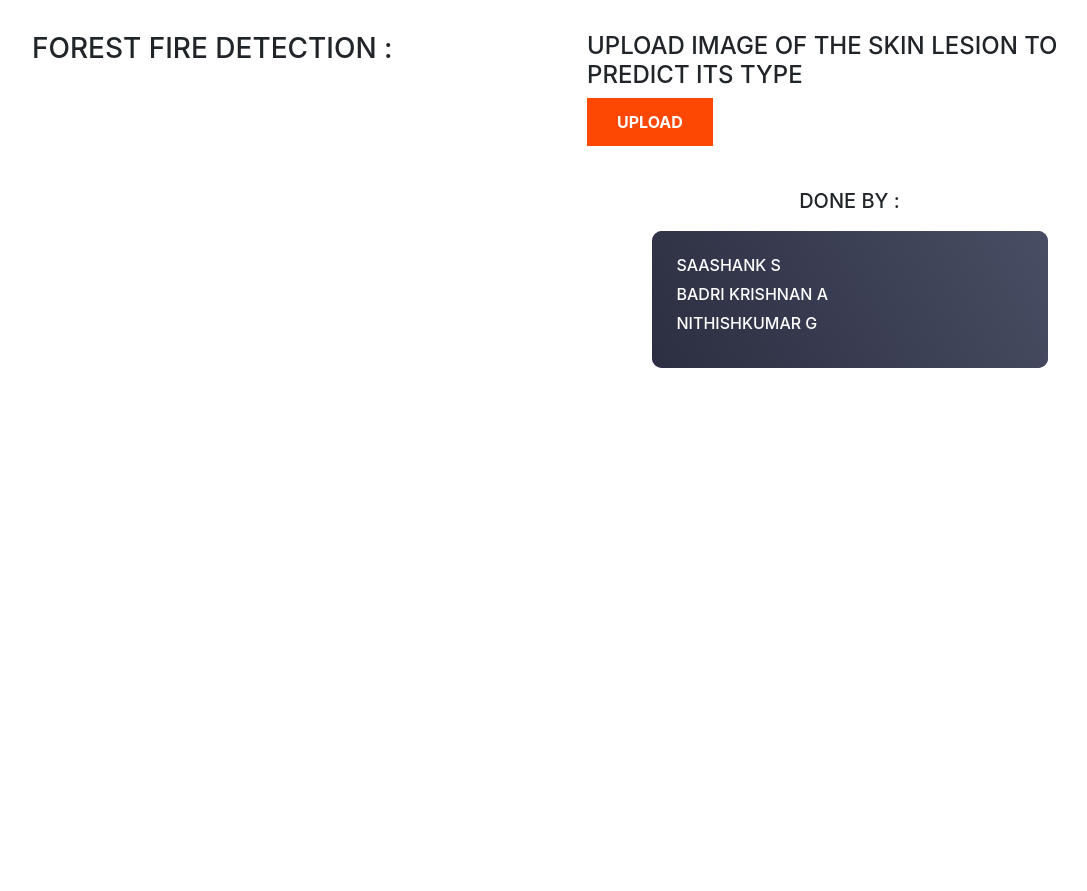
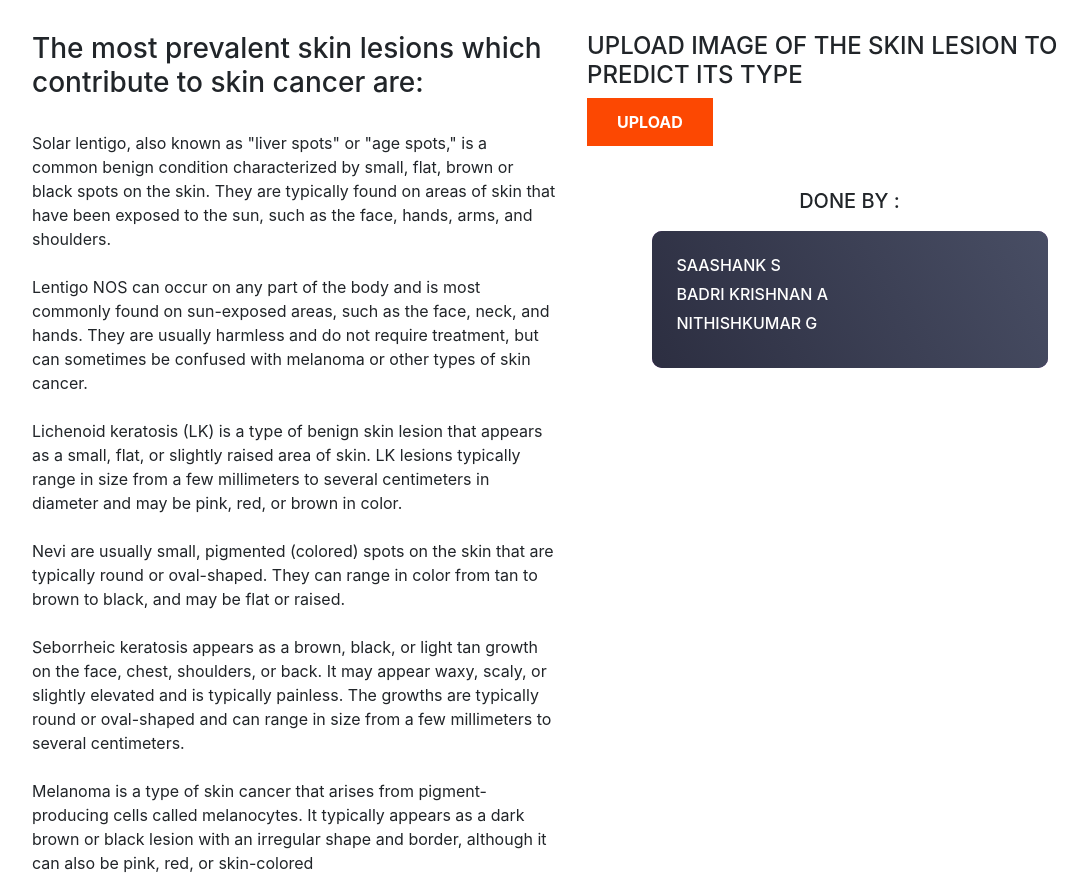
Before and after one commit to LiteBrick204/abcd-rule-based-lesion-classification, a Flask app: template templates/index.html in a window 1280 px wide. Shown: the part 34-925 px from the top of the page, without its empty margins (68-1155 px from the left). Before the commit the page ends 402 px from the top, so only its background shows below. Run offline with Flask 2, Linux system fonts and the light colour scheme; the template is opened without the code that fills it: most values are stand-ins (such as "Sample title", 1, 10 or a date in 2020); some libraries are stand-ins or nearby versions.

Commit message:
Update index.html

```diff
--- a/templates/index.html
+++ b/templates/index.html
@@ -29,13 +29,16 @@
 		<div class="container">
 		  <div class="row">
 			<div class="col-sm-6 bd">
-			  <h3>FOREST FIRE DETECTION : </h3>
+			  <h3> The most prevalent skin lesions which contribute to skin cancer are: </h3>
 			  <br class="lgh">
 			  <p>
-
+                  Solar lentigo, also known as "liver spots" or "age spots," is a common benign condition characterized by small, flat, brown or black spots on the skin. They are typically found on areas of skin that have been exposed to the sun, such as the face, hands, arms, and shoulders.
+                  <br><br> Lentigo NOS can occur on any part of the body and is most commonly found on sun-exposed areas, such as the face, neck, and hands. They are usually harmless and do not require treatment, but can sometimes be confused with melanoma or other types of skin cancer.
+                  <br><br> Lichenoid keratosis (LK) is a type of benign skin lesion that appears as a small, flat, or slightly raised area of skin. LK lesions typically range in size from a few millimeters to several centimeters in diameter and may be pink, red, or brown in color.
+                  <br><br> Nevi are usually small, pigmented (colored) spots on the skin that are typically round or oval-shaped. They can range in color from tan to brown to black, and may be flat or raised.
+                  <br><br> Seborrheic keratosis appears as a brown, black, or light tan growth on the face, chest, shoulders, or back. It may appear waxy, scaly, or slightly elevated and is typically painless. The growths are typically round or oval-shaped and can range in size from a few millimeters to several centimeters.
+                  <br><br> Melanoma is a type of skin cancer that arises from pigment-producing cells called melanocytes. It typically appears as a dark brown or black lesion with an irregular shape and border, although it can also be pink, red, or skin-colored
         	  </p>
-				<img src="" height="20%",width="15%">
-                 </br>
 			</div>
 			<div class="col-sm-6">
 				<div>
@@ -53,14 +56,15 @@
 					</div>
 				</div>
 				<div>
-					<button type="button" class="btn btn-info btn-lg " id="btn-predict">Predict!</button>
+					<button type="button" class="btn btn-info btn-lg " id="btn-predict">Predict</button>
 				</div>
 			</div>
 			<div class="loader" style="display:none;"></div>
 
 			<h3>
-				<span id="result"> </span>
+                <span id="result"> {{resp}} </span>
 			</h3>
+
   <section id="services">
     <div class="services container">
       <div class="service-bottom">
```
